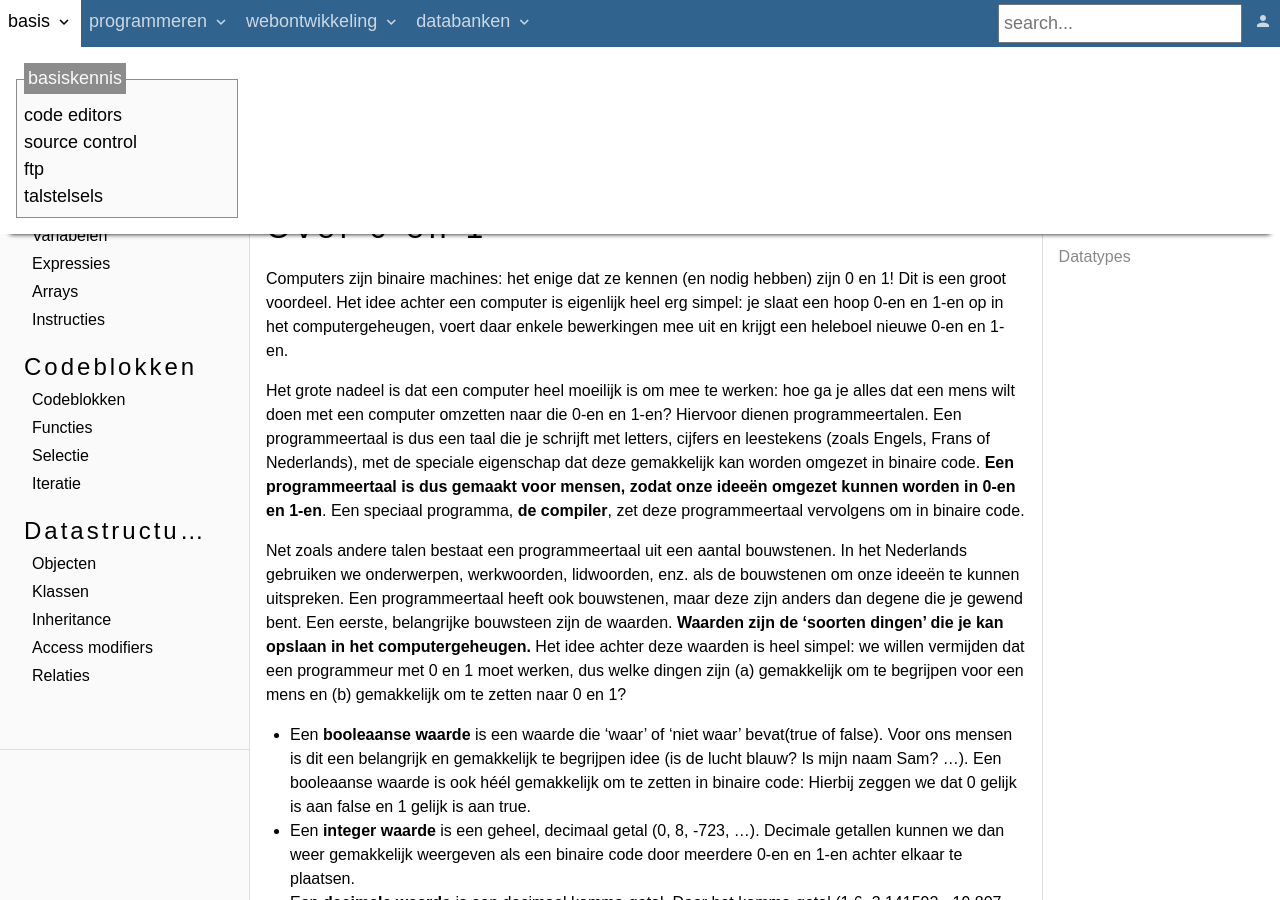
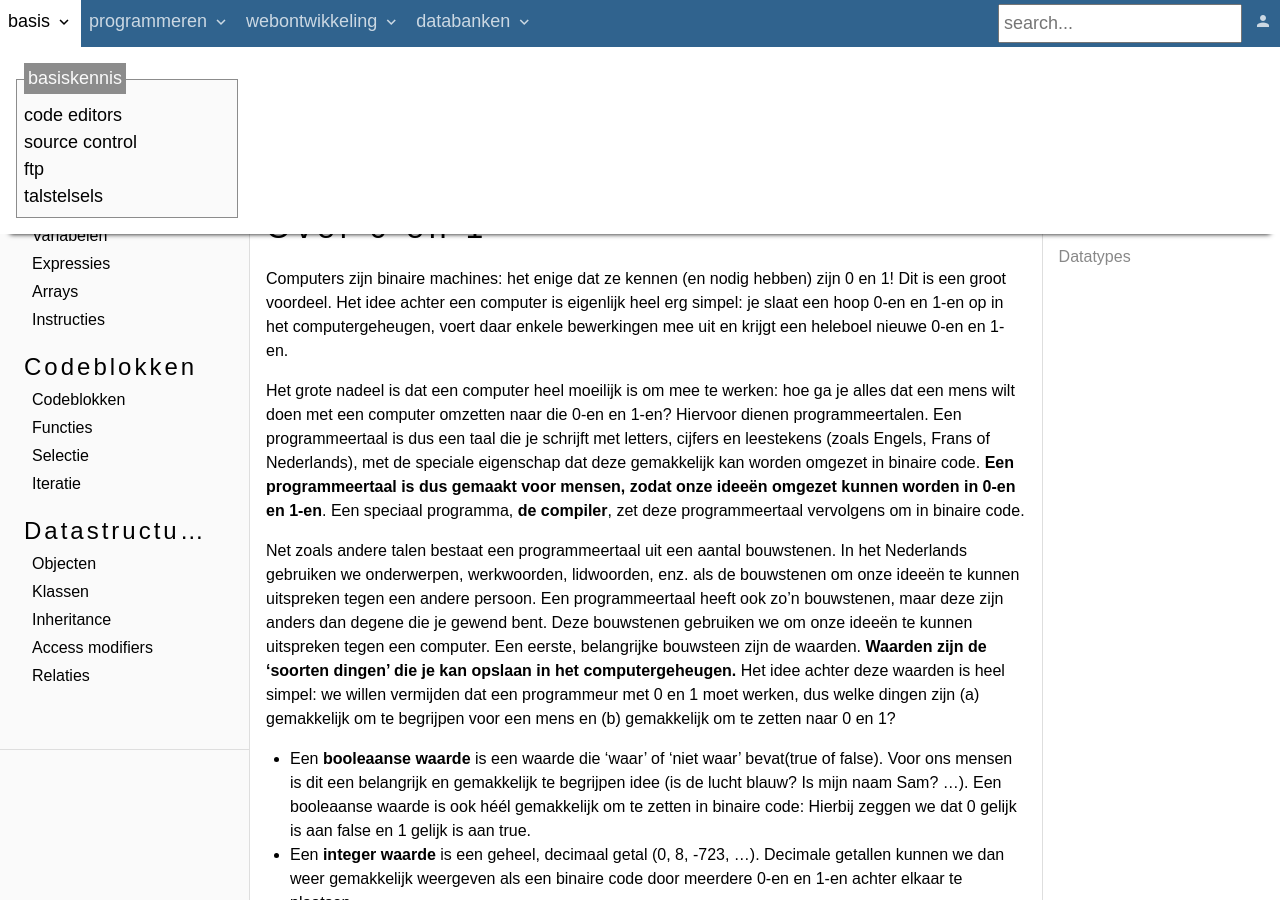
Before and after one commit to T-INFORMATICA/t-informatica.github.io, a Jekyll site: the page built from _courses/programmeren/instructies/waardes.md, in a window 1280 px wide and 900 px high. Built offline with Jekyll 4.4.1, drawn with Linux system fonts in a browser that asks for light colours; comment, search, counter and statistics services are not loaded.

Commit message:
Update waardes.md

```diff
--- a/_courses/programmeren/instructies/waardes.md
+++ b/_courses/programmeren/instructies/waardes.md
@@ -22,7 +22,7 @@ Computers zijn binaire machines: het enige dat ze kennen (en nodig hebben) zijn
 
 Het grote nadeel is dat een computer heel moeilijk is om mee te werken: hoe ga je alles dat een mens wilt doen met een computer omzetten naar die `0`-en en `1`-en? Hiervoor dienen programmeertalen. Een programmeertaal is dus een taal die je schrijft met letters, cijfers en leestekens (zoals Engels, Frans of Nederlands), met de speciale eigenschap dat deze gemakkelijk kan worden omgezet in binaire code. **Een programmeertaal is dus gemaakt voor mensen, zodat onze ideeën omgezet kunnen worden in `0`-en en `1`-en**. Een speciaal programma, **de compiler**, zet deze programmeertaal vervolgens om in binaire code.
 
-Net zoals andere talen bestaat een programmeertaal uit een aantal bouwstenen. In het Nederlands gebruiken we onderwerpen, werkwoorden, lidwoorden, enz. als de bouwstenen om onze ideeën te kunnen uitspreken. Een programmeertaal heeft ook bouwstenen, maar deze zijn anders dan degene die je gewend bent. Een eerste, belangrijke bouwsteen zijn de waarden. **Waarden zijn de 'soorten dingen' die je kan opslaan in het computergeheugen.** Het idee achter deze waarden is heel simpel: we willen vermijden dat een programmeur met `0` en `1` moet werken, dus welke dingen zijn (a) gemakkelijk om te begrijpen voor een mens en (b) gemakkelijk om te zetten naar `0` en `1`?
+Net zoals andere talen bestaat een programmeertaal uit een aantal bouwstenen. In het Nederlands gebruiken we onderwerpen, werkwoorden, lidwoorden, enz. als de bouwstenen om onze ideeën te kunnen uitspreken tegen een andere persoon. Een programmeertaal heeft ook zo'n bouwstenen, maar deze zijn anders dan degene die je gewend bent. Deze bouwstenen gebruiken we om onze ideeën te kunnen uitspreken tegen een computer. Een eerste, belangrijke bouwsteen zijn de waarden. **Waarden zijn de 'soorten dingen' die je kan opslaan in het computergeheugen.** Het idee achter deze waarden is heel simpel: we willen vermijden dat een programmeur met `0` en `1` moet werken, dus welke dingen zijn (a) gemakkelijk om te begrijpen voor een mens en (b) gemakkelijk om te zetten naar `0` en `1`?
 
  - Een **booleaanse waarde** is een waarde die 'waar' of 'niet waar' bevat(`true` of `false`). Voor ons mensen is dit een belangrijk en gemakkelijk te begrijpen idee (is de lucht blauw? Is mijn naam Sam? ...). Een booleaanse waarde is ook héél gemakkelijk om te zetten in binaire code: Hierbij zeggen we dat 0 gelijk is aan `false` en 1 gelijk is aan `true`.
  - Een **integer waarde** is een geheel, decimaal getal (0, 8, -723, ...). Decimale getallen kunnen we dan weer gemakkelijk weergeven als een binaire code door meerdere `0`-en en `1`-en achter elkaar te plaatsen.
```
